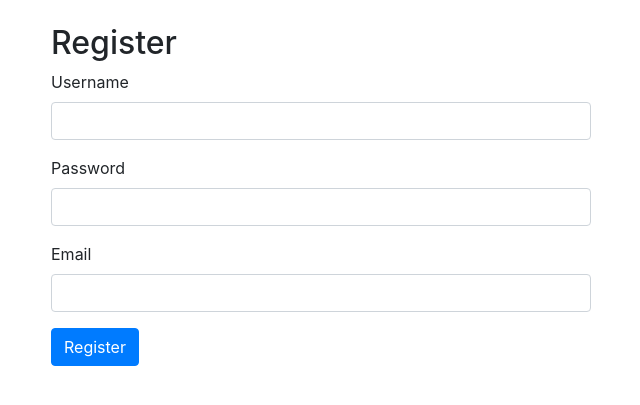
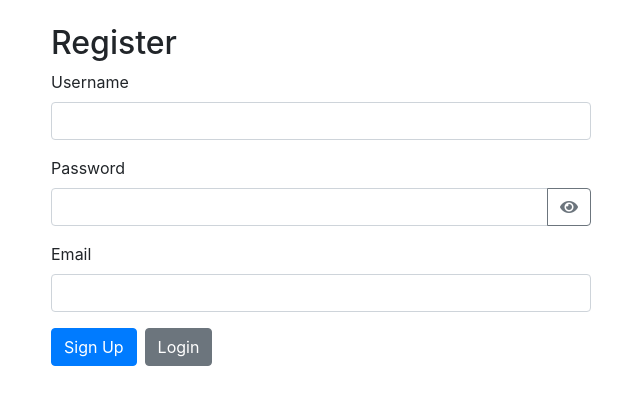
Before and after one commit to kaimg/Sports-League-Management-System, a Flask app: page /register in a window 1280 px wide. Shown: the part 56-461 px from the top of the page, without its empty margins (319-959 px from the left). Run offline with Flask 3, Linux system fonts and the light colour scheme; some libraries are stand-ins or nearby versions.

Commit message:
Upgraded Login and Register:
1. Added eye in password field
2. Added navigation between
3. Added Database checkher for username and e-mail

```diff
--- a/main.py
+++ b/main.py
@@ -23,7 +23,7 @@ def home():
         if session.get('is_admin'):
             return redirect(url_for('admin'))
         else:
-            return redirect(url_for('user.dashboard'))
+            return redirect(url_for('user'))
     else:
         return redirect(url_for('login'))
 
@@ -36,7 +36,7 @@ def login():
         password = request.form['password']
         cur.execute(
             'SELECT user_id, username, password, is_admin FROM users WHERE username = %s',
-            (username,))
+            (username, ))
         user = cur.fetchone()
         cur.close()
         if user and user[2] == password:
@@ -59,6 +59,21 @@ def register():
             username = request.form['username']
             password = request.form['password']
             email = request.form['email']
+
+            # Check if the username already exists
+            cur.execute('SELECT * FROM users WHERE username = %s', (username,))
+            existing_user = cur.fetchone()
+            if existing_user:
+                flash('Username already taken', 'error')
+                return redirect(url_for('register'))
+
+            # Check if the email already exists
+            cur.execute('SELECT * FROM users WHERE email = %s', (email,))
+            existing_email = cur.fetchone()
+            if existing_email:
+                flash('Email already registered', 'error')
+                return redirect(url_for('register'))
+
             cur.execute(
                 'INSERT INTO users (username, password, email, is_admin) VALUES (%s, %s, %s, %s)',
                 (username, password, email, False))
--- a/templates/base.html
+++ b/templates/base.html
@@ -5,6 +5,8 @@
     <meta name="viewport" content="width=device-width, initial-scale=1.0">
     <title>Sports League Management System</title>
     <link rel="stylesheet" href="https://stackpath.bootstrapcdn.com/bootstrap/4.5.2/css/bootstrap.min.css">
+    <link rel="stylesheet" href="https://cdnjs.cloudflare.com/ajax/libs/font-awesome/5.15.3/css/all.min.css">
+
 </head>
 <body>
     <nav class="navbar navbar-expand-lg navbar-dark bg-dark">
--- a/templates/register.html
+++ b/templates/register.html
@@ -10,14 +10,33 @@
             </div>
             <div class="form-group">
                 <label for="password">Password</label>
-                <input type="password" name="password" class="form-control" required>
+                <div class="input-group">
+                    <input type="password" id="password" name="password" class="form-control" required>
+                    <div class="input-group-append">
+                        <button class="btn btn-outline-secondary" type="button" id="togglePassword">
+                            <i class="fa fa-eye"></i>
+                        </button>
+                    </div>
+                </div>
             </div>
             <div class="form-group">
                 <label for="email">Email</label>
                 <input type="email" name="email" class="form-control" required>
             </div>
-            <button type="submit" class="btn btn-primary">Register</button>
+            <div class="form-group d-flex justify-content-start">
+                <button type="submit" class="btn btn-primary">Sign Up</button>
+                <a href="{{ url_for('login') }}" class="btn btn-secondary ml-2">Login</a>
+            </div>
         </form>
     </div>
 </div>
+<script>
+    document.getElementById('togglePassword').addEventListener('click', function () {
+        const passwordField = document.getElementById('password');
+        const type = passwordField.getAttribute('type') === 'password' ? 'text' : 'password';
+        passwordField.setAttribute('type', type);
+        this.querySelector('i').classList.toggle('fa-eye');
+        this.querySelector('i').classList.toggle('fa-eye-slash');
+    });
+</script>
 {% endblock %}
```
Also changed, not shown: templates/login.html (+21 -2 lines).
